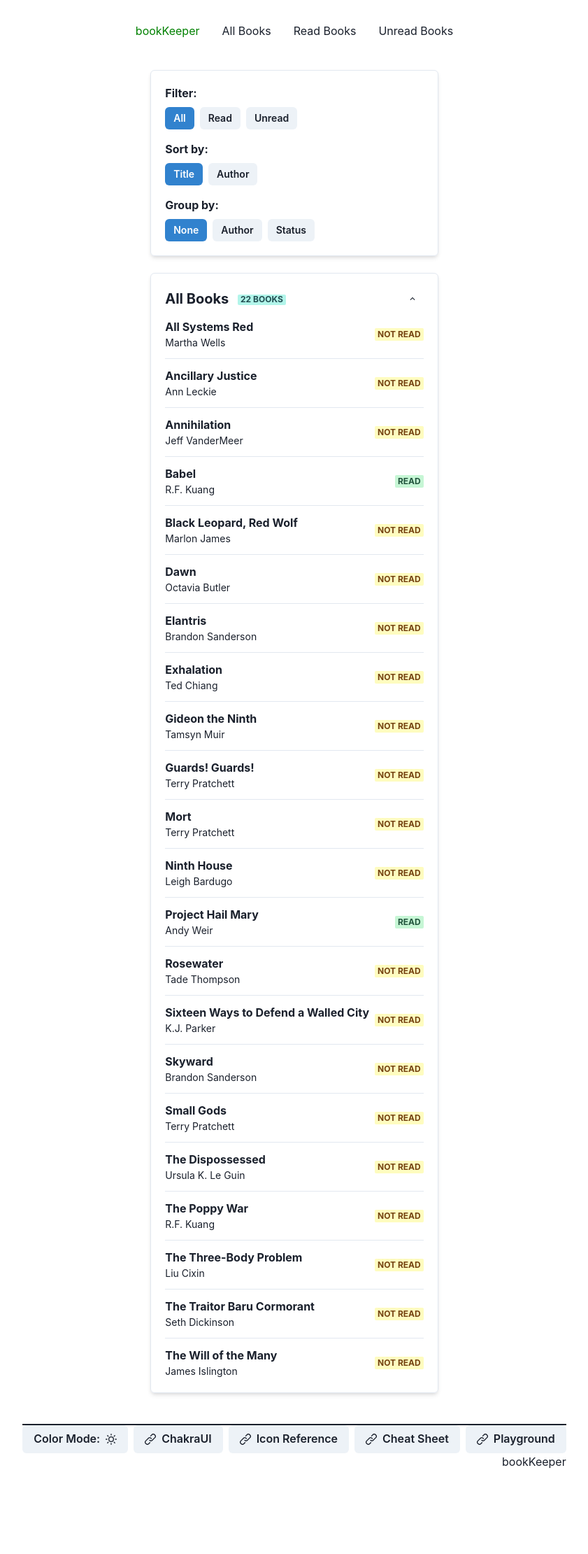
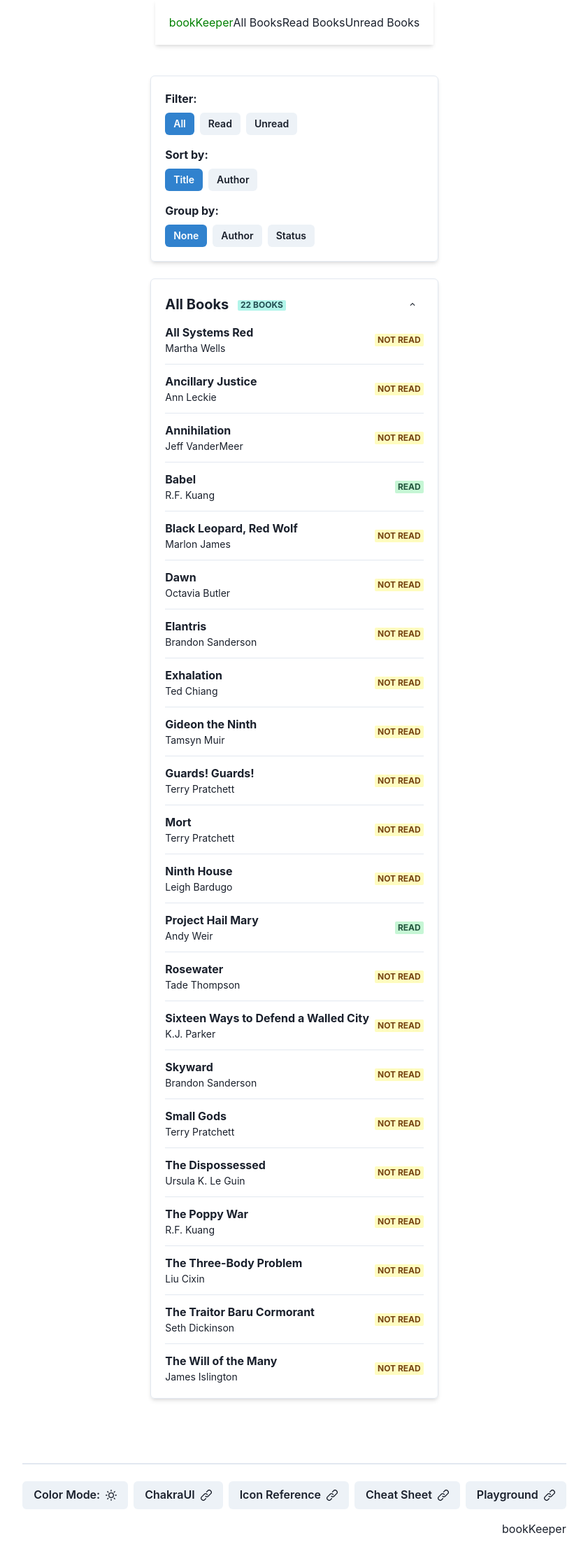
Before and after one commit to vpbasile/bookKeeper, a React (Vite) app: page /all in a window 1280 px wide. Shown: the whole page at 70% size, without its empty margins (219-1060 px from the left). Before the commit the page ends 2101 px from the top, so only its background shows below. Built offline with nearby package versions, Linux system fonts and the light colour scheme.

Commit message:
Add ColorModeButton, LinkButton, Header, and update Footer layout for improved navigation and styling

```diff
--- a/src/components/colorModeButton.tsx
+++ b/src/components/ButtonColorMode.tsx
@@ -5,7 +5,9 @@ export default function ColorModeButton() {
   const { colorMode, toggleColorMode } = useColorMode()
   const buttonIcon = colorMode === 'light' ? <SunIcon /> : <MoonIcon />
   return (
-    <Button onClick={toggleColorMode} rightIcon={buttonIcon}>
+    <Button onClick={toggleColorMode} rightIcon={buttonIcon}
+      size={{ base: 'sm', md: 'md' }}
+    >
       Color Mode:
     </Button>
   )
--- /dev/null
+++ b/src/components/ButtonLink.tsx
@@ -0,0 +1,29 @@
+import { LinkIcon } from "@chakra-ui/icons";
+import { Button, Link, Text } from "@chakra-ui/react";
+
+interface LinkButtonProps {
+    href: string;
+    children: React.ReactNode;
+    shortText?: string;
+}
+
+export default function LinkButton({ href, children, shortText }: LinkButtonProps) {
+    return (
+        <Button
+            rightIcon={<LinkIcon />}
+            size={{ base: 'sm', md: 'md' }}
+            as={Link}
+            href={href}
+            isExternal
+        >
+            {shortText ? (
+                <>
+                    <Text display={{ base: 'none', md: 'inline' }}>{children}</Text>
+                    <Text display={{ base: 'inline', md: 'none' }}>{shortText}</Text>
+                </>
+            ) : (
+                children
+            )}
+        </Button>
+    );
+}
--- a/src/components/Layout.tsx
+++ b/src/components/Layout.tsx
@@ -1,21 +1,16 @@
-import { Box, HStack, Text, VStack } from '@chakra-ui/react';
-import { Link, Outlet } from 'react-router-dom';
-import SandboxFooter from './LayoutFooter';
+import { Box, VStack } from '@chakra-ui/react';
+import { Outlet } from 'react-router-dom';
+import Footer from './LayoutFooter';
+import Header from './LayoutHeader';
 
 export default function Layout() {
 
     return (<VStack>
-        <HStack spacing={8} marginTop={8} justifyContent={'center'}>
-            <Link to="/"><Text size={'3xl'} color='green'>bookKeeper</Text></Link>
-            {/* <Link to={"/about"} ><Text size={'3xl'}>About Page</Text></Link> */}
-            <Link to={"/all"} ><Text size={'3xl'}>All Books</Text></Link>
-            <Link to={"/read"} ><Text size={'3xl'}>Read Books</Text></Link>
-            <Link to={"/unread"} ><Text size={'3xl'}>Unread Books</Text></Link>
-        </HStack>
+        <Header />
         <Box id='mainBody' p={9}>
             {/* This is where the children will be rendered */}
             <Outlet />
         </Box>
-        <SandboxFooter />
+        <Footer />
     </VStack>)
 }
--- a/src/components/LayoutFooter.tsx
+++ b/src/components/LayoutFooter.tsx
@@ -1,16 +1,63 @@
-import { LinkIcon } from "@chakra-ui/icons";
-import { Box, Button, ButtonGroup, Link, Text } from "@chakra-ui/react";
-import ColorModeButton from "./ColorModeButton";
+import { Box, Stack, Text, Wrap, WrapItem } from "@chakra-ui/react";
+import ColorModeButton from "./ButtonColorMode";
+import LinkButton from "./ButtonLink";
+
 
 export default function Footer() {
-    return (<Box id="footer" textAlign={'right'} borderTop={`2px`} marginTop={'xl'}>
-        <ButtonGroup flex={1}>
-            <ColorModeButton />
-            <Button leftIcon={<LinkIcon />}><Link isExternal href="https://chakra-ui.com/">ChakraUI</Link></Button>
-            <Button leftIcon={<LinkIcon />}><Link isExternal href="https://chakra-ui.com/docs/components/icon/usage#all-icons">Icon Reference</Link></Button>
-            <Button leftIcon={<LinkIcon />}><Link isExternal href="https://chakra-ui-cheatsheet.vercel.app/">Cheat Sheet</Link></Button>
-            <Button leftIcon={<LinkIcon />}><Link isExternal href="https://play.chakra-ui.com/playground">Playground</Link></Button>
-        </ButtonGroup>
-        <Text>bookKeeper</Text>
-    </Box>)
+    return (
+        <Box
+            id="footer"
+            borderTop="2px"
+            borderColor="gray.200"
+            mt={{ base: 8, md: 12 }}
+            pt={{ base: 4, md: 6 }}
+            pb={{ base: 4, md: 6 }}
+        >
+            <Stack
+                direction={{ base: 'column', md: 'row' }}
+                justify={{ base: 'center', md: 'flex-end' }}
+                align="center"
+                spacing={{ base: 4, md: 2 }}
+            >
+                <Wrap justify={{ base: 'center', md: 'flex-end' }} spacing={2}>
+                    <WrapItem>
+                        <ColorModeButton />
+                    </WrapItem>
+                    <WrapItem>
+                        <LinkButton href="https://chakra-ui.com/">
+                            ChakraUI
+                        </LinkButton>
+                    </WrapItem>
+                    <WrapItem>
+                        <LinkButton
+                            href="https://chakra-ui.com/docs/components/icon/usage#all-icons"
+                            shortText="Icons"
+                        >
+                            Icon Reference
+                        </LinkButton>
+                    </WrapItem>
+                    <WrapItem>
+                        <LinkButton
+                            href="https://chakra-ui-cheatsheet.vercel.app/"
+                            shortText="Cheat"
+                        >
+                            Cheat Sheet
+                        </LinkButton>
+                    </WrapItem>
+                    <WrapItem>
+                        <LinkButton href="https://play.chakra-ui.com/playground">
+                            Playground
+                        </LinkButton>
+                    </WrapItem>
+                </Wrap>
+            </Stack>
+            <Text
+                textAlign={{ base: 'center', md: 'right' }}
+                mt={4}
+                fontSize={{ base: 'sm', md: 'md' }}
+            >
+                bookKeeper
+            </Text>
+        </Box>
+    );
 }
--- /dev/null
+++ b/src/components/LayoutHeader.tsx
@@ -0,0 +1,18 @@
+import { Flex, Text } from '@chakra-ui/react';
+import { Link } from 'react-router-dom';
+export default function Header() {
+    return <Flex
+        as="nav"
+        p={{ base: 3, md: 4, lg: 5 }}
+        shadow="md"
+        direction={{ base: 'column', md: 'row' }}
+        align="center"
+        justify="space-between"
+    >
+        <Link to="/"><Text size={'3xl'} color='green'>bookKeeper</Text></Link>
+        {/* <Link to={"/about"} ><Text size={'3xl'}>About Page</Text></Link> */}
+        <Link to={"/all"} ><Text size={'3xl'}>All Books</Text></Link>
+        <Link to={"/read"} ><Text size={'3xl'}>Read Books</Text></Link>
+        <Link to={"/unread"} ><Text size={'3xl'}>Unread Books</Text></Link>
+    </Flex>
+}
```
